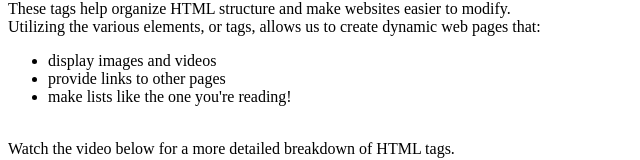
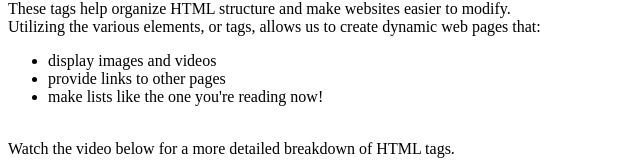
Before and after one commit to Digigeta/semantic-elements, a plain HTML site: page index.html in a window 1280 px wide. Shown: the part 649-809 px from the top of the page, 0-640 px from the left. Drawn offline with Linux system fonts and the light colour scheme.

Commit message:
new changes

```diff
--- a/index.html
+++ b/index.html
@@ -25,7 +25,7 @@ define the content of the web page.
 <ul>
     <li>display images and videos</li>
     <li>provide links to other pages</li>
-    <li>make lists like the one you're reading!</li>
+    <li>make lists like the one you're reading now!</li>
 </ul>
 <br> Watch the video below for a more detailed breakdown of HTML tags.
 <h3>HTML Tag Basics</h3>
```
